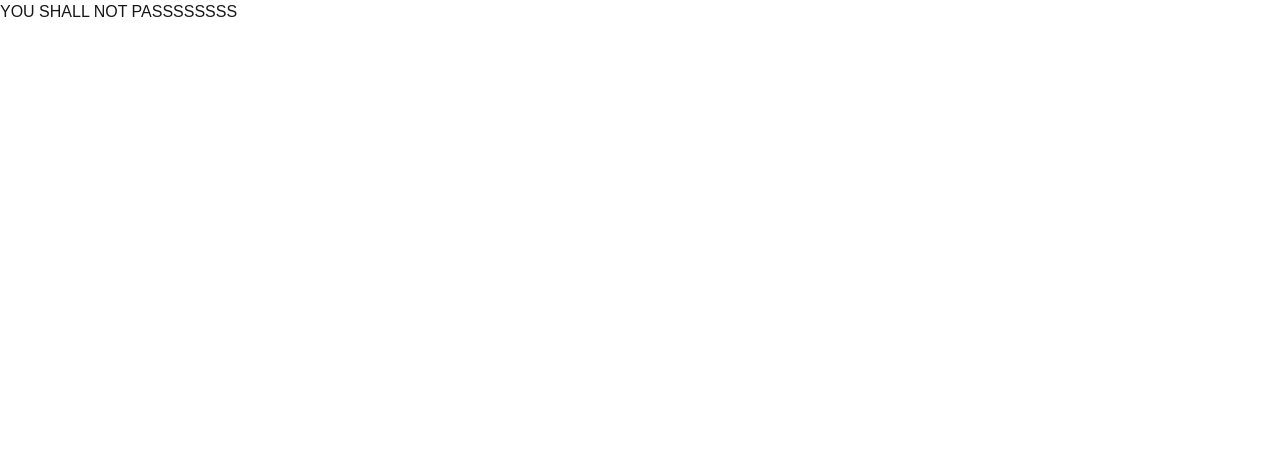
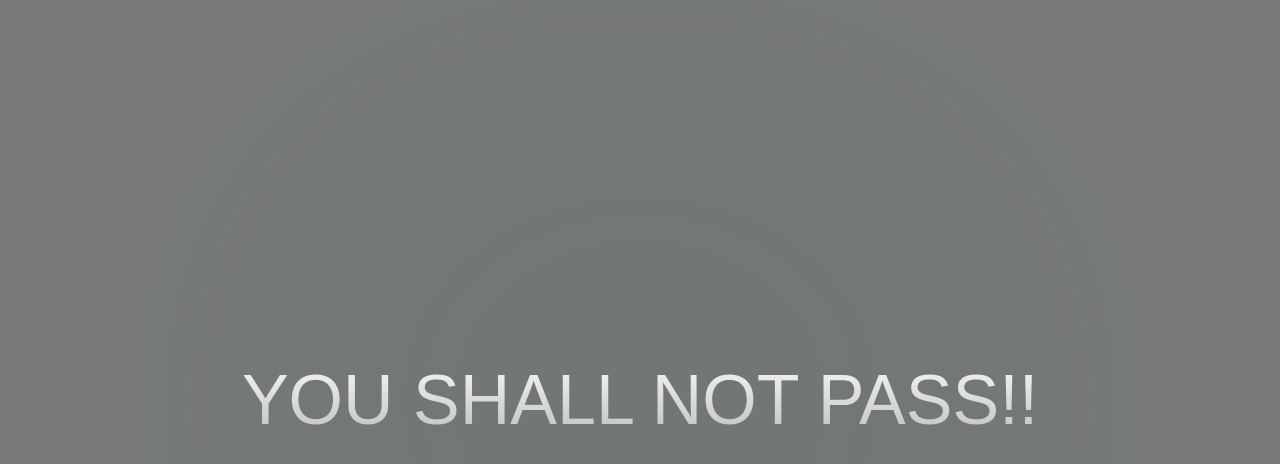
Before and after one commit to vinnovateit/b3-admin, a Next.js app: page /signinfail in a window 1280 px wide. Shown: the top 464 px of the page. Built offline with nearby package versions, Linux system fonts and the light colour scheme; a web font is replaced by a local one.

Commit message:
Minor UI additions, DOA page

```diff
--- a/src/app/page.js
+++ b/src/app/page.js
@@ -18,7 +18,7 @@ export default function SignInPage() {
             action={async () => {
               "use server";
               await signIn("google", {
-                redirectTo: "/main",
+                redirectTo: "/",
               });
             }}
           >
--- a/src/app/signinfail/page.js
+++ b/src/app/signinfail/page.js
@@ -1,8 +1,9 @@
 export default function failure() {
 
     return (
-        <div>
-            <h1 className="">YOU SHALL NOT PASSSSSSSS</h1>
+        <div className="justify-center items-center relative min-h-screen flex flex-col bg-black/50">
+            <div className="absolute inset-0 -z-5 rounded-[1280px] bg-[#669C7D] blur-[375px] opacity-35"></div>
+            <h1 className="text-[70px] font-brand bg-linear-to-b from-white to-[rgba(213,213,213,0.68)] bg-clip-text text-transparent">YOU SHALL NOT PASS!!</h1>
         </div>
     )
 }
--- a/src/app/teamdetails/page.js
+++ b/src/app/teamdetails/page.js
@@ -55,7 +55,7 @@ export default function TeamDetails({ teamId }) {
       </div>
       <div className="flex justify-center">
         <div className="mx-auto inline-flex flex-row gap-4 bg-[rgba(255,255,255,0.10)] rounded-lg backdrop-blur-md border border-white/30 inset-shadow-sm/30 shadow-xl p-8">
-        <div className="items-center flex flex-col gap-2 mt-5">
+          <div className="items-center flex flex-col gap-2 mt-4">
             <h3 className="text-[16px] font-bold">ROUND 1 SUBMISSION</h3>
             <button className="text-[10.08px] font-medium w-[146.72px] h-[25.2px] rounded-[14px] bg-[rgba(12,172,79,0.50)]">ADD/VIEW REMARKS</button>
           </div>
@@ -77,8 +77,6 @@ export default function TeamDetails({ teamId }) {
           </div>
         </div>
       </div>
-
-
     </div>
   );
 }
```
Lines whose indentation alone changed are shown as unchanged.
